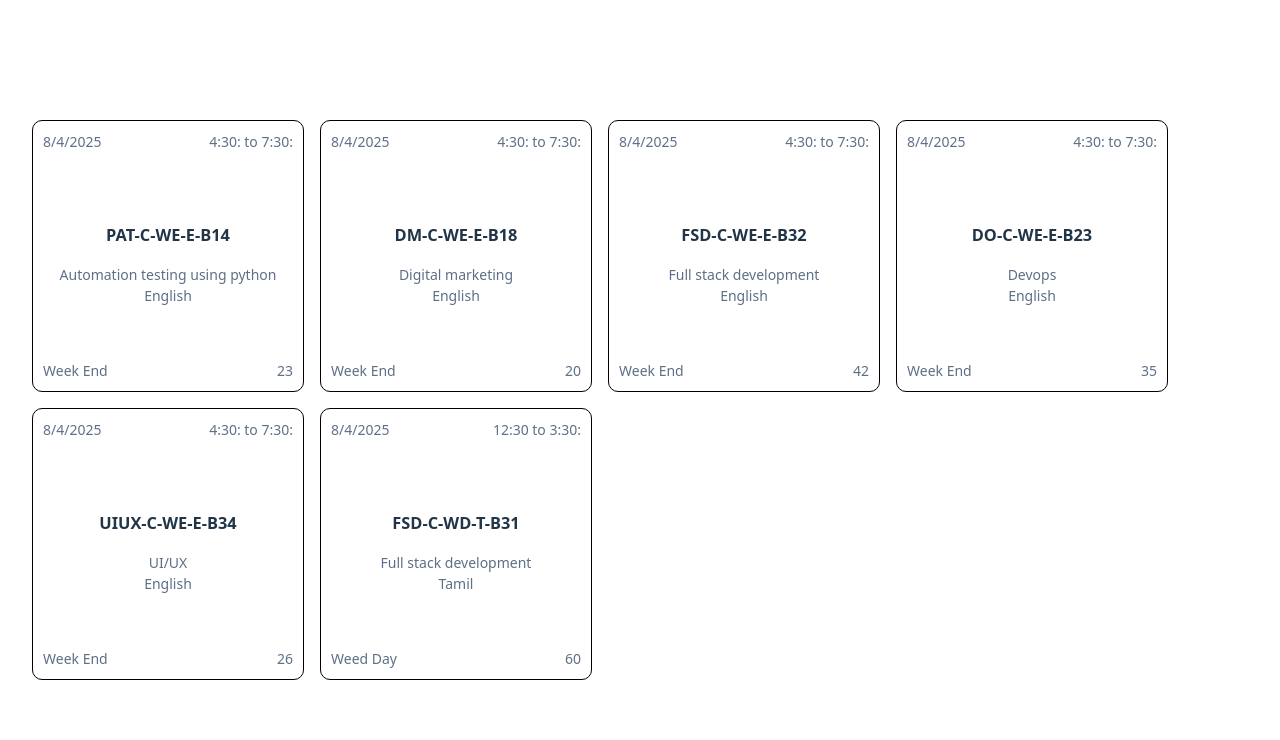
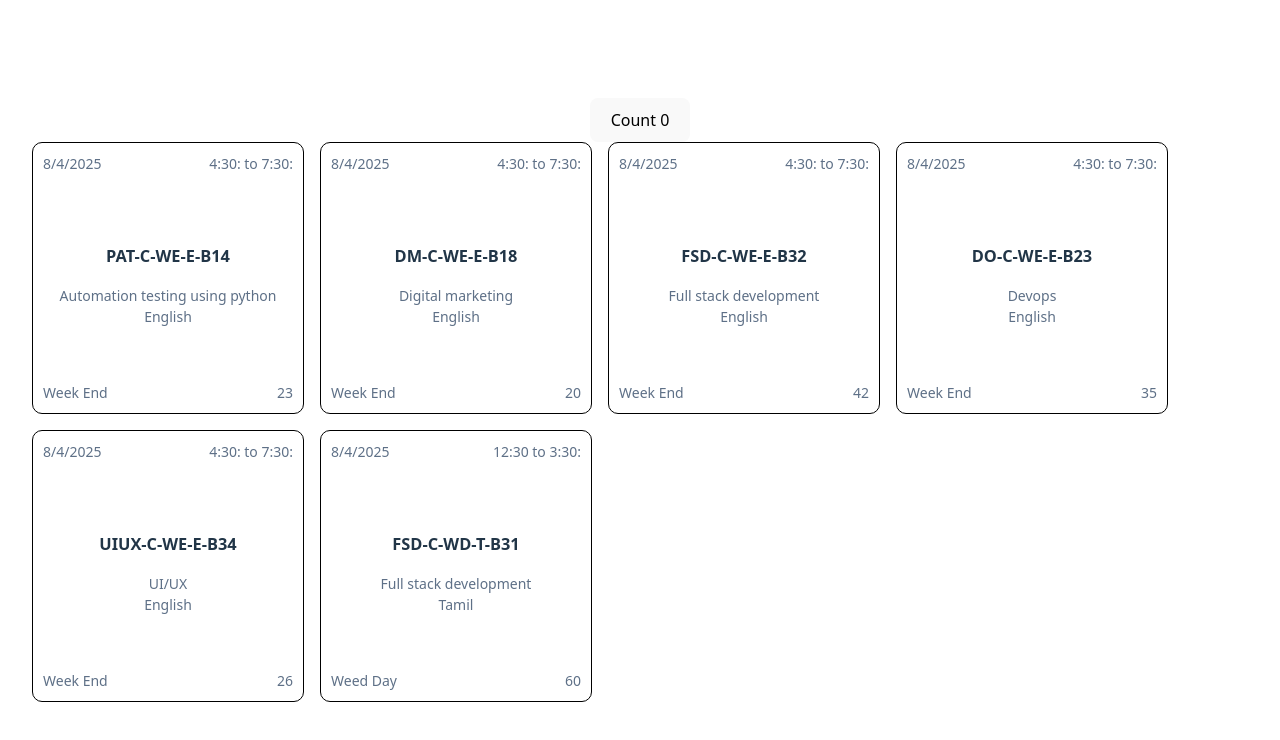
Before and after one commit to beni2408/guvi, a React (Vite) app in the folder Initial Workspace/react-app/: page / in a window 1280 px wide. Shown: the top 740 px of the page. Built offline with nearby package versions, Linux system fonts and the light colour scheme.

Commit message:
set State Example

```diff
--- a/Initial Workspace/react-app/src/App.jsx
+++ b/Initial Workspace/react-app/src/App.jsx
@@ -1,4 +1,4 @@
-import React from "react";
+import React, { useState } from "react";
 import "./App.css";
 
 const data = [
@@ -115,9 +115,10 @@ const data = [
 function App() {
   return (
     <>
+      <Button name={"Count"} variant={"Course"}></Button>
       <div className="all-card">
         {data.map((course, idx) => (
-          <GuviCard courseDetails={course} />
+          <GuviCard courseDetails={course} key={idx} />
         ))}
       </div>
     </>
@@ -129,9 +130,18 @@ export default App;
 function Button({ name, variant }) {
   //let props = {name : "save", variant="btn btn-sucess"}
   //let {name, varaint} = props
+
+  const [count, setCount] = useState(0); //any values can be stored for initial value
   return (
     <div id="my-btn">
-      <button className={variant}>{name}</button>
+      <button
+        onClick={() => {
+          setCount(count + 1);
+        }}
+        className={variant}
+      >
+        {name} {count}
+      </button>
     </div>
   );
 }
```
